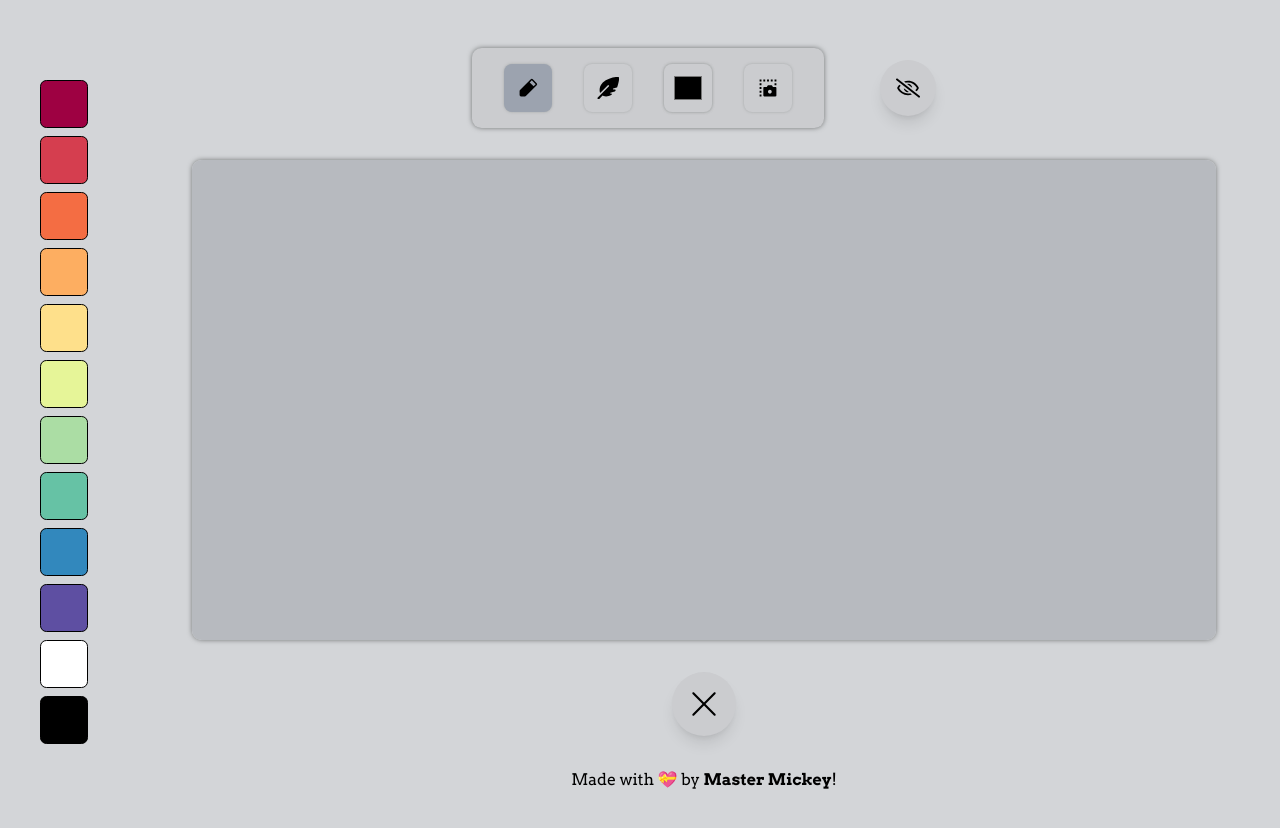
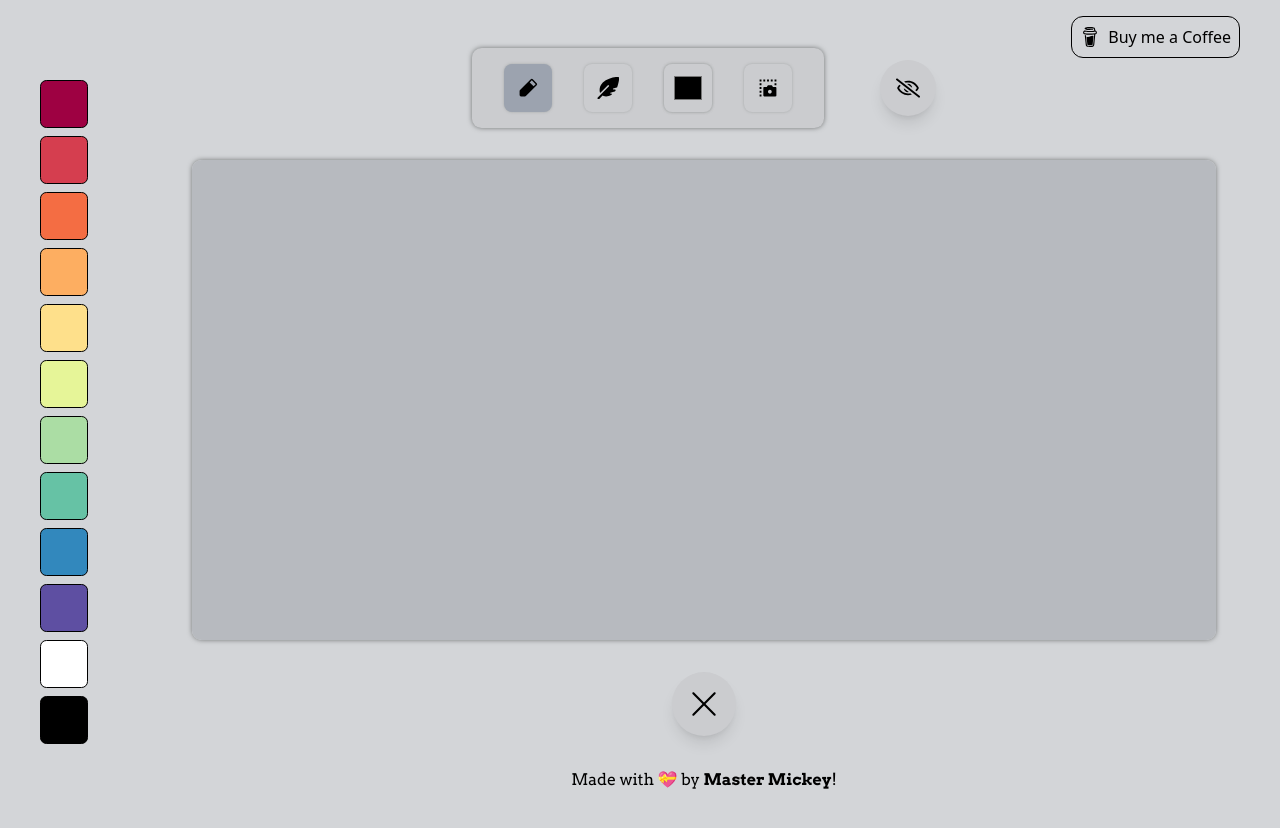
Before and after one commit to singodiyashubham87/Draw-it-out, a React (Vite) app: page / in a window 1280 px wide. Shown: the top 828 px of the page. Built offline with nearby package versions, Linux system fonts and the light colour scheme.

Commit message:
Updated "Buy me a coffee" button

```diff
--- a/src/App.jsx
+++ b/src/App.jsx
@@ -5,6 +5,7 @@ import Menu from "./components/Menu";
 import BgColor from "./components/BgColor";
 import { rainbowColors } from "./utils/helpers";
 import { FaRegEye, FaRegEyeSlash } from "react-icons/fa";
+import { SiBuymeacoffee } from "react-icons/si";
 
 function App() {
   const canvasRef = useRef(null);
@@ -14,6 +15,8 @@ function App() {
   const [bgColor, setBgColor] = useState("#B7BABF");
 
   const [showMenuAndBgColor, setShowMenuAndBgColor] = useState(true);
+
+  const BUY_ME_COFFEE_LINK = "https://buymeacoffee.com/mastermickey"
 
   useEffect(() => {
     const canvas = canvasRef.current;
@@ -25,6 +28,13 @@ function App() {
   return (
     <>
       <div className="bg-[#d3d5d8] flex flex-col min-w-full justify-center gsm:flex-row">
+         {/* Buy me a coffee element */}
+         <a href={BUY_ME_COFFEE_LINK} target="_blank" rel="noopener noreferrer" className="sm:absolute flex items-center right-10 top-4 relative ml-[90%] sm:ml-0">
+            <button className="flex items-center bg-transparent border border-black text-black focus:outline-none bg-[#d4d5d7] hover:bg-[#c6c9ce] rounded-xl p-2">
+              <SiBuymeacoffee className="text-xl mx-auto sm:mr-2" /> {/* Icon */}
+              <span className="hidden sm:block text-base font-cursive">Buy me a Coffee</span> {/* Text */}
+            </button>
+          </a>
         {showMenuAndBgColor && (
           <div className="gsm:w-[10%] w-[85%] py-7 grid grid-cols-6 vsm:grid-cols-4 gsm:grid-cols-1 gap-2 vsm:gap-4 gsm:gap-2 gsm:py-[5rem] gsm:mb-8 mx-auto">
             {rainbowColors?.map((val, i) => (
```
